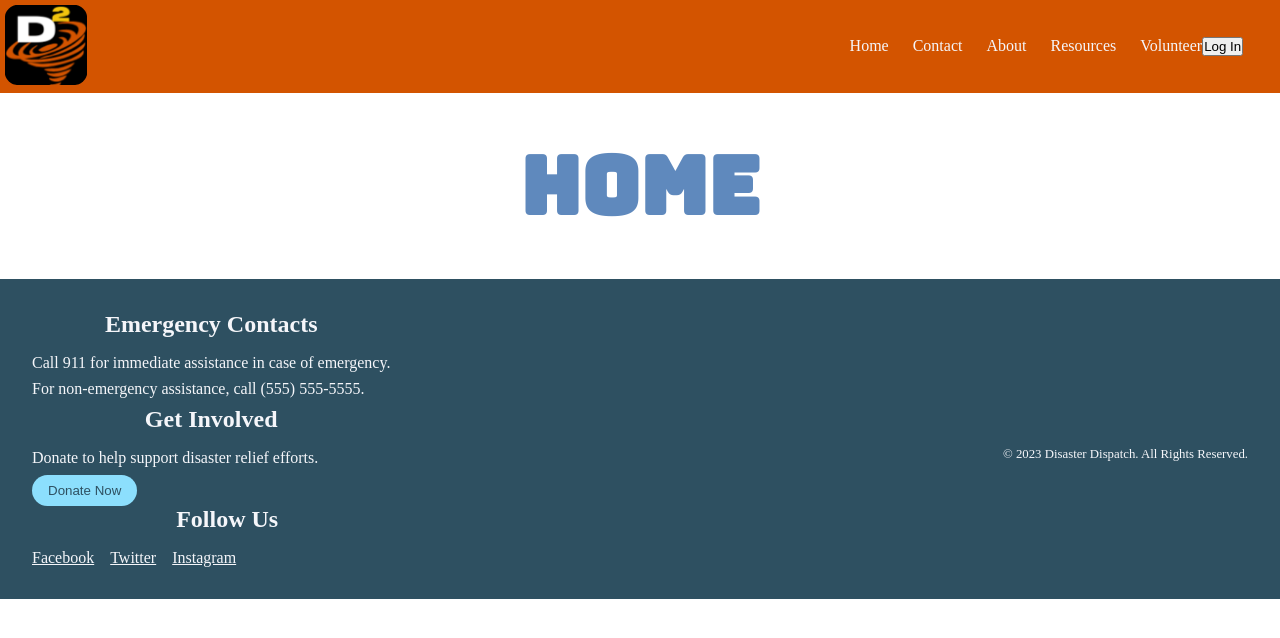
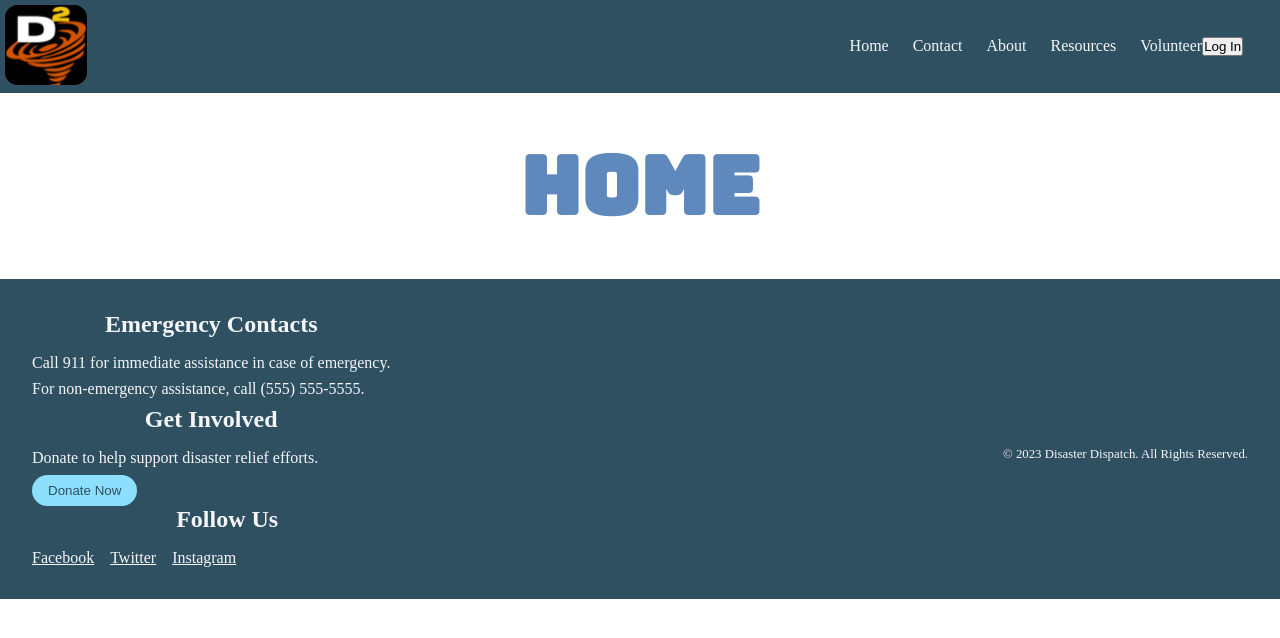
Before and after one commit to ruthcamarillo/capstone, a React (Create React App) app: page / in a window 1280 px wide. Shown: the top 638 px of the page. Built offline with nearby package versions, Linux system fonts and the light colour scheme.

Commit message:
nav bar color

```diff
--- a/src/styles/NavBar.css
+++ b/src/styles/NavBar.css
@@ -23,7 +23,7 @@
 
   /* Navigation */
   .nav-container {
-    background-color: #D35400;
+    background-color: #2e5061;
     color: #F5F6FA;
     padding: 2.3rem;
     position: relative;
```
